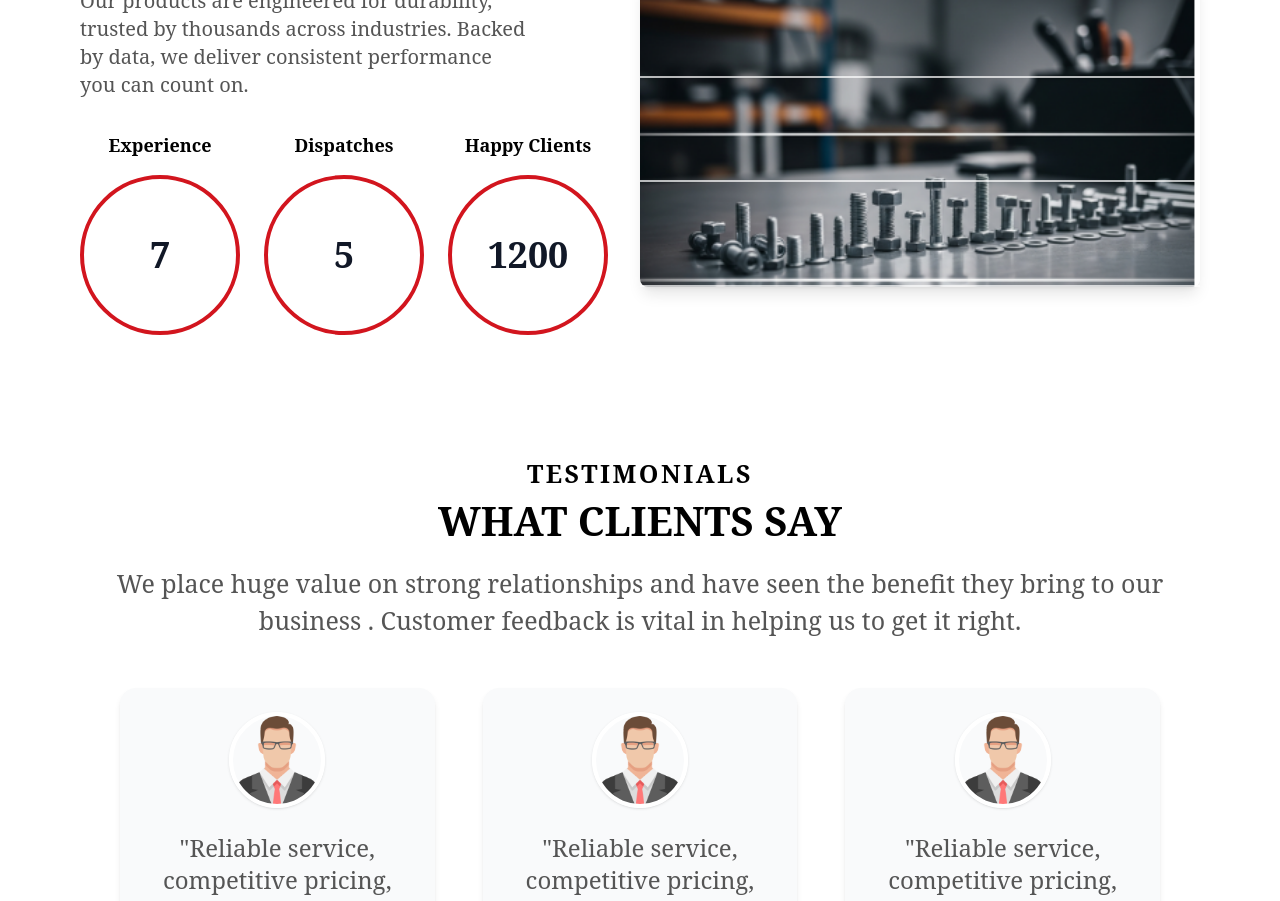
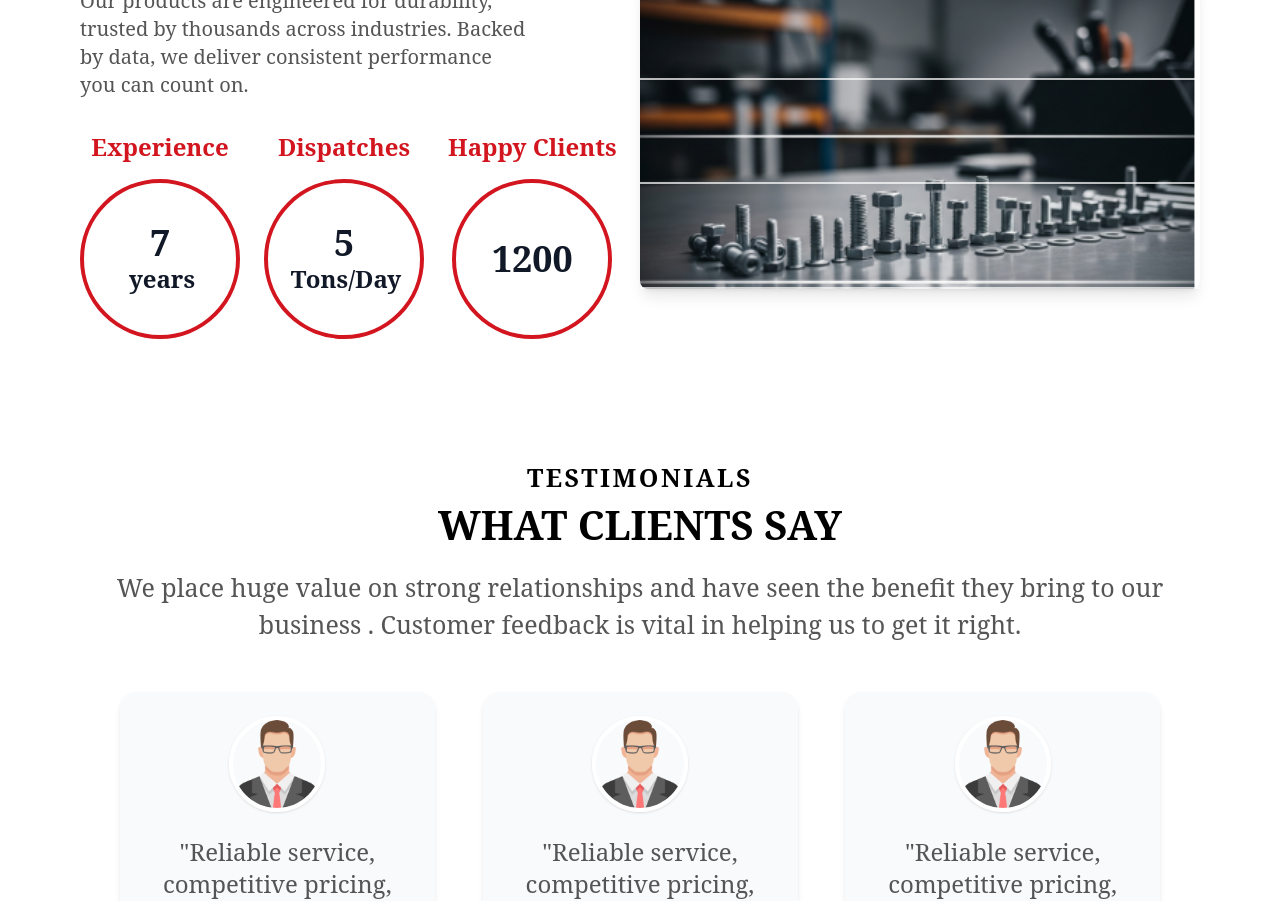
Before and after one commit to vernoxy2/riddhi_siddhi_latest, a React (Vite) app: page / in a window 1280 px wide. Shown: the part 3960-4861 px from the top of the page. Built offline with nearby package versions, Linux system fonts and the light colour scheme.

Commit message:
Change Pro Img 0208

```diff
--- a/src/components/Counter/Counter.jsx
+++ b/src/components/Counter/Counter.jsx
@@ -7,13 +7,13 @@ const counters = [
   { title: "Experience", end: 7, unit: "years" },
   { title: "Dispatches", end: 5, unit: "Tons/Day" },
   { title: "Happy Clients", end: 1200, unit: "" },
-
 ];
 
-const CounterCircle = ({ title, end }) => {
+const CounterCircle = ({ title, end, unit }) => {
   const [count, setCount] = useState(0);
   const ref = useRef(null);
   const [inView, setInView] = useState(false);
+  const frameRef = useRef(null); // for canceling animation
 
   useEffect(() => {
     const observer = new IntersectionObserver(
@@ -25,9 +25,7 @@ const CounterCircle = ({ title, end }) => {
       { threshold: 0.5 }
     );
 
-    if (ref.current) {
-      observer.observe(ref.current);
-    }
+    if (ref.current) observer.observe(ref.current);
 
     return () => {
       if (ref.current) observer.unobserve(ref.current);
@@ -40,29 +38,29 @@ const CounterCircle = ({ title, end }) => {
     let start = 0;
     const duration = 2000;
     const increment = end / (duration / 16);
-    let frame;
 
     const animate = () => {
       start += increment;
       if (start < end) {
         setCount(Math.floor(start));
-        frame = requestAnimationFrame(animate);
+        frameRef.current = requestAnimationFrame(animate);
       } else {
         setCount(end);
-        cancelAnimationFrame(frame);
+        cancelAnimationFrame(frameRef.current);
       }
     };
 
     animate();
 
-    return () => cancelAnimationFrame(frame);
+    return () => cancelAnimationFrame(frameRef.current);
   }, [inView, end]);
 
   return (
     <div ref={ref} className="flex flex-col items-center">
-      <span className="text-lg font-bold mb-2 text-center">{title}</span>
-      <div className="w-40 h-40 flex items-center justify-center rounded-full border-4 border-primary text-4xl font-bold text-gray-900 mt-2 mb-2">
+      <span className="text-lg md:text-2xl font-bold mb-2 text-center text-primary">{title}</span>
+      <div className="w-40 h-40 flex flex-col items-center justify-center rounded-full border-4 border-primary text-4xl font-bold text-gray-900 mt-2 mb-2">
         {count}
+        {unit && <span className="text-base ml-1 md:text-2xl">{unit}</span>}
       </div>
     </div>
   );
@@ -93,7 +91,12 @@ const Counter = () => {
         </p>
         <div className="flex flex-wrap gap-6 justify-center xl:justify-start w-full">
           {counters.map((counter, idx) => (
-            <CounterCircle key={idx} title={counter.title} end={counter.end} unit={counter.unit} />
+            <CounterCircle
+              key={idx}
+              title={counter.title}
+              end={counter.end}
+              unit={counter.unit}
+            />
           ))}
         </div>
       </div>
```
Also changed, not shown: src/components/Industries/Industries.jsx (line endings or trailing spaces).
